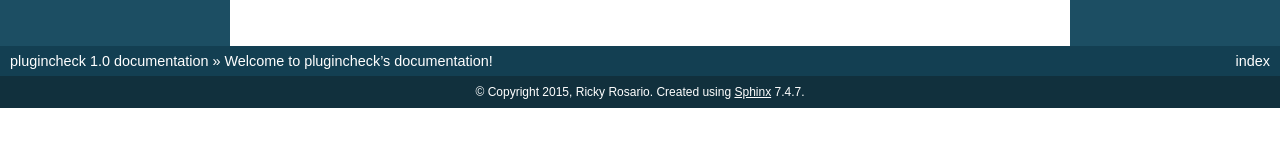
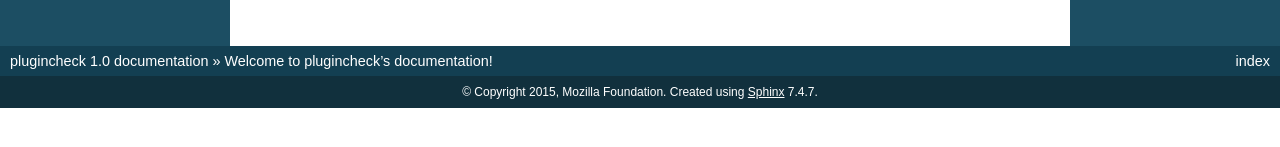
Before and after one commit to rlr/plugincheck, a Sphinx documentation site: the page built from docs/index.rst, in a window 1280 px wide. Shown: the part 253-400 px from the top of the page. Built offline with Sphinx 7.4.7, drawn with Linux system fonts in a browser that asks for light colours.

Commit message:
Copyright is owned by Mozilla Foundation.

```diff
--- a/docs/conf.py
+++ b/docs/conf.py
@@ -44,7 +44,7 @@ master_doc = 'index'
 
 # General information about the project.
 project = u'plugincheck'
-copyright = u'2015, Ricky Rosario'
+copyright = u'2015, Mozilla Foundation'
 
 # The version info for the project you're documenting, acts as replacement for
 # |version| and |release|, also used in various other places throughout the
@@ -197,7 +197,7 @@ latex_elements = {
 #  author, documentclass [howto, manual, or own class]).
 latex_documents = [
   ('index', 'plugincheck.tex', u'plugincheck Documentation',
-   u'Ricky Rosario', 'manual'),
+   u'Mozilla', 'manual'),
 ]
 
 # The name of an image file (relative to this directory) to place at the top of
@@ -227,7 +227,7 @@ latex_documents = [
 # (source start file, name, description, authors, manual section).
 man_pages = [
     ('index', 'plugincheck', u'plugincheck Documentation',
-     [u'Ricky Rosario'], 1)
+     [u'Mozilla'], 1)
 ]
 
 # If true, show URL addresses after external links.
@@ -241,7 +241,7 @@ man_pages = [
 #  dir menu entry, description, category)
 texinfo_documents = [
   ('index', 'plugincheck', u'plugincheck Documentation',
-   u'Ricky Rosario', 'plugincheck', 'One line description of project.',
+   u'Mozilla', 'plugincheck', 'One line description of project.',
    'Miscellaneous'),
 ]
 
```
